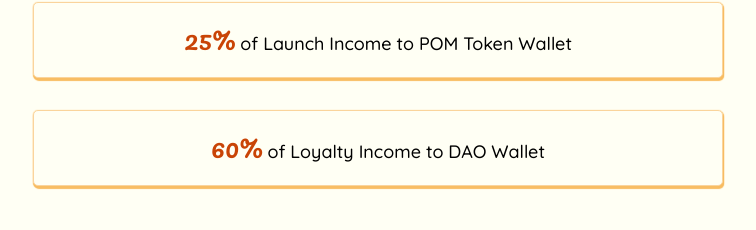
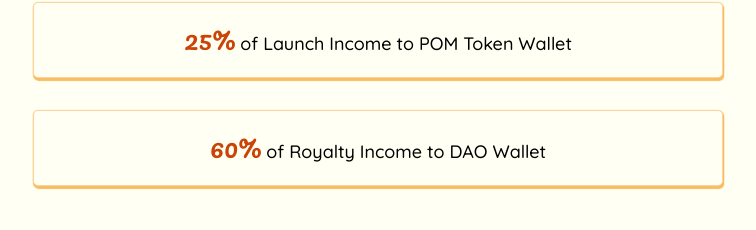
Before and after one commit to iklimduman/soldough-ui, a React (Create React App) app: page / in a window 1280 px wide. Shown: the part 4480-4710 px from the top of the page, without its empty margins (282-1038 px from the left). Built offline with nearby package versions, Linux system fonts and the light colour scheme; a web font is replaced by a local one.

Commit message:
fix typo

```diff
--- a/src/Tier/Tier.js
+++ b/src/Tier/Tier.js
@@ -67,7 +67,7 @@ const Tier = () => {
                             </li>
                             <li>
                                 <div className="token-item">
-                                    <span className="token-text-circle">60%</span><span className="token-text"> of Loyalty Income to DAO Wallet</span>
+                                    <span className="token-text-circle">60%</span><span className="token-text"> of Royalty Income to DAO Wallet</span>
                                 </div>
                             </li>
 
```
